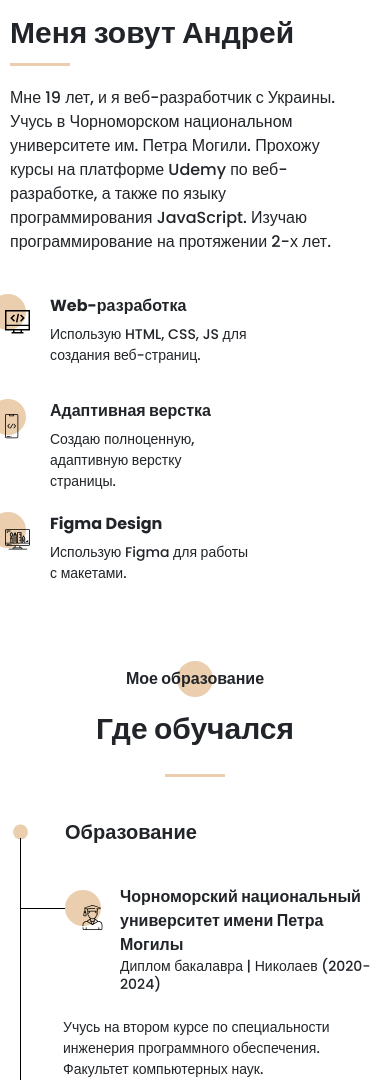
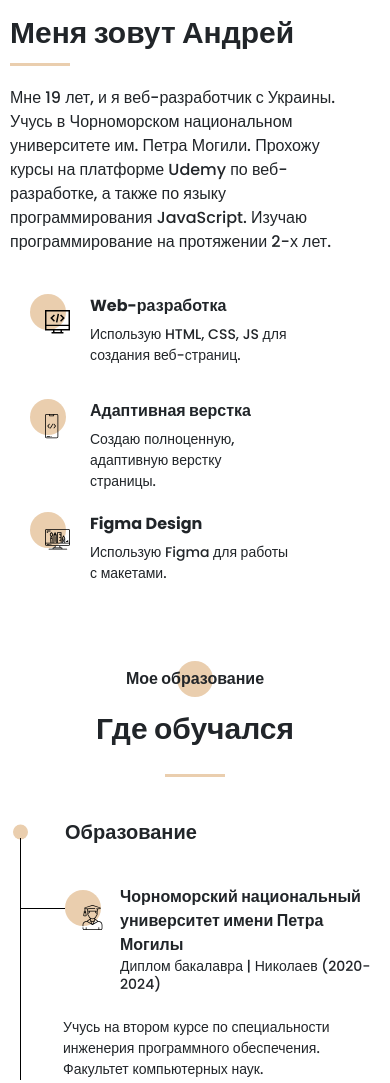
Before and after one commit to andrewtebenko/portfolio, a website: page src/index.html in a window 390 px wide. Shown: the part 1294-2377 px from the top of the page. Drawn offline with Linux system fonts and the light colour scheme.

Commit message:
Fixed an adaptive bug

```diff
--- a/src/sass/blocks/_media.scss
+++ b/src/sass/blocks/_media.scss
@@ -85,7 +85,7 @@
             grid-template-rows: repeat(2,minmax(85px,auto));
             grid-auto-rows: minmax(115px, auto);
             &-item {
-                grid-template-columns: 40px 320px;
+                grid-template-columns: 60px 300px;
                 column-gap: 20px;
             }
         }
@@ -204,6 +204,12 @@
         }
         &__skills {
             grid-template-columns: 1fr;
+            &-item {
+                grid-template-columns: 60px 250px;
+            }
+            &-circle {
+                margin-left: 20px;
+            }
         }
 
     }
--- a/src/sass/blocks/_menu.scss
+++ b/src/sass/blocks/_menu.scss
@@ -33,6 +33,7 @@
         left: 0;
         visibility: visible;
         opacity: 1;
+        z-index: 11;
     }
     &__block {
         transition: all 0.6s;
```
Also changed, not shown: src/css/style.min.css.
